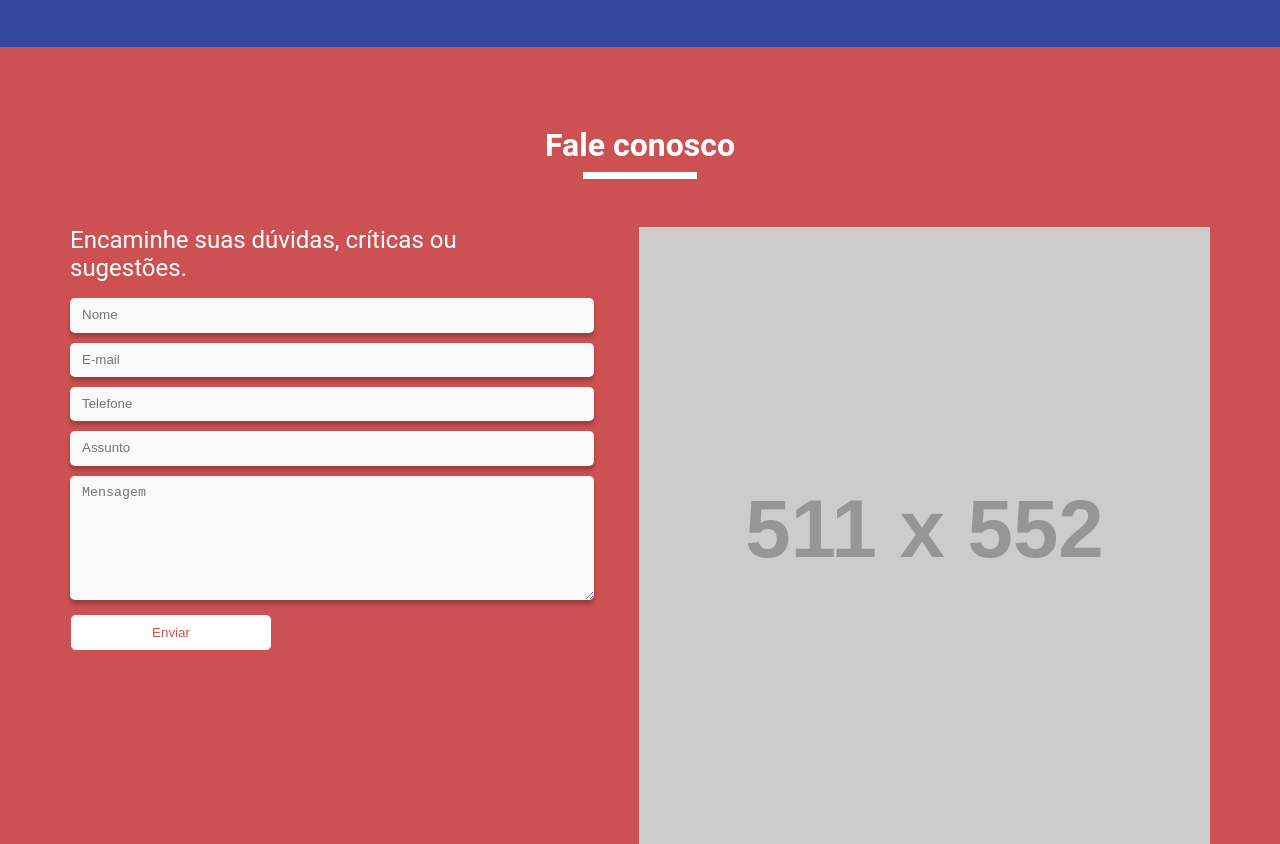
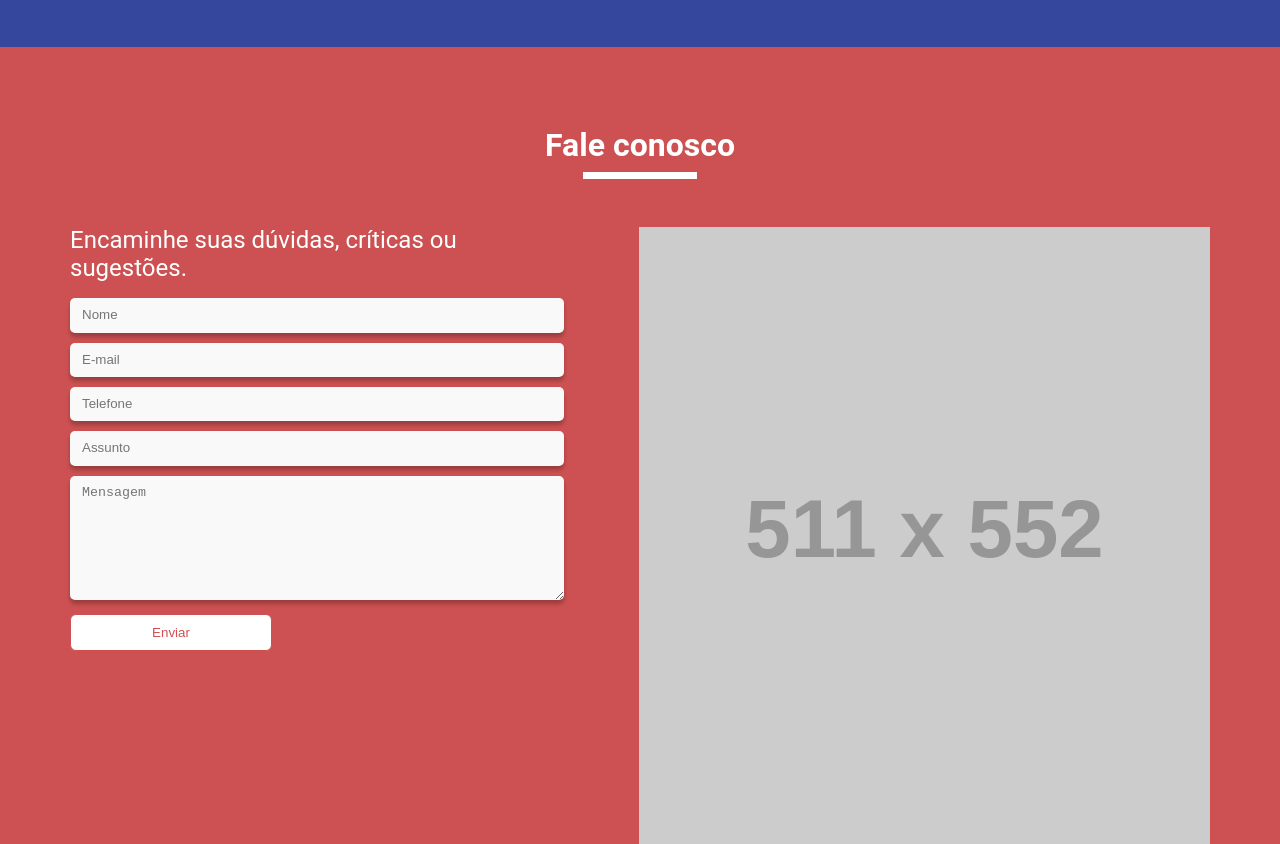
Before and after one commit to githiago-f/poalab, a plain HTML site: page index.html in a window 1280 px wide. Shown: the part 4084-4928 px from the top of the page. Drawn offline with Linux system fonts and the light colour scheme; placeholder pictures from the web are drawn by us.

Commit message:
Update style.css

```diff
--- a/assets/css/style.css
+++ b/assets/css/style.css
@@ -138,7 +138,7 @@ img {
 }
 
 input:is([type=text], [type=tel], [type=email]), textarea {
-  width: 100%;
+  width: calc(100% - 1.85rem);
   padding: 0.375rem 0.75rem;
   line-height: 1.4rem;
   margin-bottom: 0.625rem;
```
